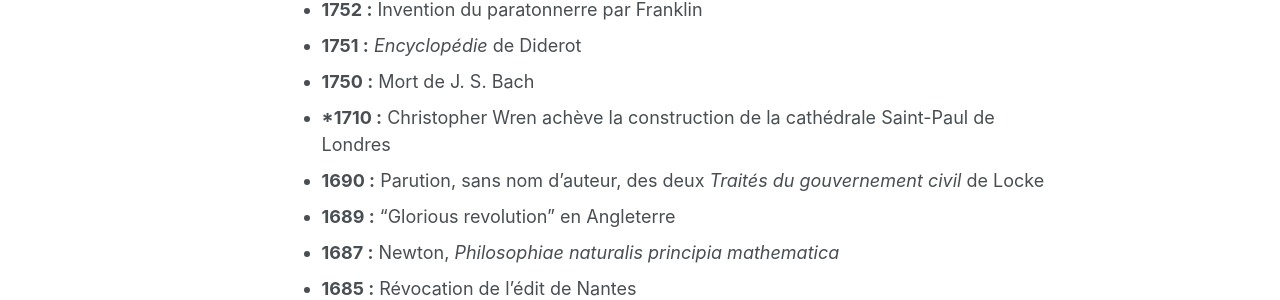
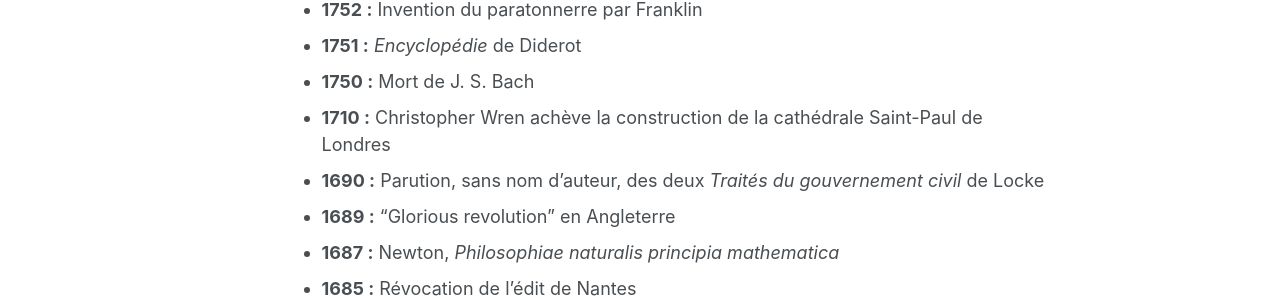
Before and after one commit to tridangvu/tridangvu.github.io, a Jekyll site: the page built from index.md, in a window 1280 px wide and 900 px high, scrolled down 4239 px. Shown: the part 153-453 px from the top of the window. Built offline with Jekyll 4.4.1, drawn with Linux system fonts in a browser that asks for light colours; a script that is not in the unit is left out.

```diff
--- a/index.md
+++ b/index.md
@@ -120,7 +120,7 @@ Les événements suivants sont tous importants pour l'auteur de ce site. Cela ne
 - **1752 :** Invention du paratonnerre par Franklin
 - **1751 :** *Encyclopédie* de Diderot
 - **1750 :** Mort de J. S. Bach
-- ***1710 :** Christopher Wren achève la construction de la cathédrale Saint-Paul de Londres
+- **1710 :** Christopher Wren achève la construction de la cathédrale Saint-Paul de Londres
 - **1690 :** Parution, sans nom d'auteur, des deux *Traités du gouvernement civil* de Locke
 - **1689 :** "Glorious revolution" en Angleterre
 - **1687 :** Newton, *Philosophiae naturalis principia mathematica*
```
